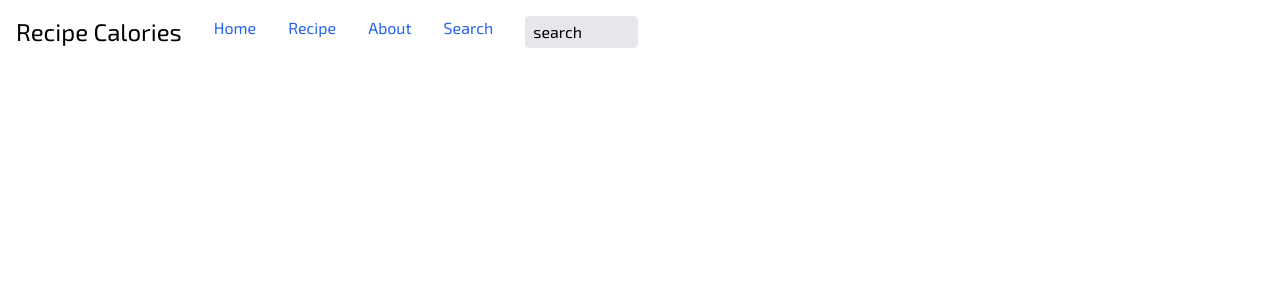
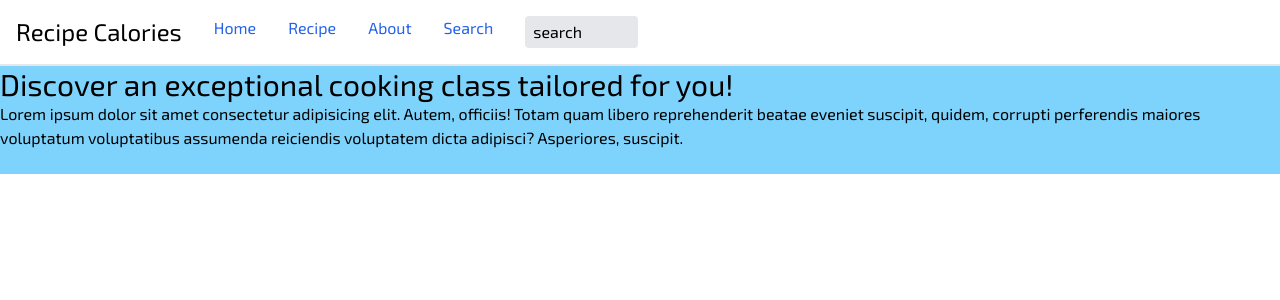
Before and after one commit to nusratjahantaifa/react-spa-assignment, a React (Vite) app: page / in a window 1280 px wide. Shown: the top 300 px of the page. Built offline with nearby package versions, Linux system fonts and the light colour scheme.

Commit message:
added this

```diff
--- a/src/App.jsx
+++ b/src/App.jsx
@@ -1,14 +1,17 @@
 
 import './App.css'
-import Navbar from './Nav/Navbar'
+
+import Banner from './components/Banner/Banner'
+import Navbar from './components/Nav/Navbar'
 
 function App() {
-
-
-  return (
+   return (
     <>
 
-   < Navbar></Navbar>
+   <Navbar></Navbar>
+   <Banner>
+
+   </Banner>
     </>
   )
 }
--- /dev/null
+++ b/src/components/Banner/Banner.jsx
@@ -0,0 +1,18 @@
+
+
+const Banner = () => {
+    return (
+        <div className="bg-sky-300">
+
+        <h1 className=' text-3xl'>Discover an exceptional cooking
+            class tailored for you!
+        </h1>
+        <p>Lorem ipsum dolor sit amet consectetur adipisicing elit.
+             Autem, officiis! Totam quam libero reprehenderit beatae
+             eveniet suscipit, quidem, corrupti perferendis maiores voluptatum voluptatibus assumenda reiciendis voluptatem dicta adipisci? Asperiores, suscipit.</p>
+        <button></button>
+        </div>
+    );
+};
+
+export default Banner;
--- a/src/Nav/Navbar.jsx
+++ b/src/components/Nav/Navbar.jsx
@@ -1,8 +1,9 @@
-
 
 const Navbar = () => {
     return (
-                 <div className='flex gap-6 ml-4 w-full m-4'>
+                 <div  className='flex justify-between
+        item-center p-4 border-b-2
+         max-w-7xl mx-auto'>
 
       <nav className='flex gap-8'>
         <h2 className='text-2xl '>Recipe Calories</h2>
@@ -19,6 +20,7 @@ const Navbar = () => {
       </nav>
 
         </div>
+
     );
 };
 
```
Also changed, not shown: src/assets/img/7802632.jpg (added), src/assets/img/johnathan-macedo-4NQEvxW2_4w-unsplash.jpg (added).
